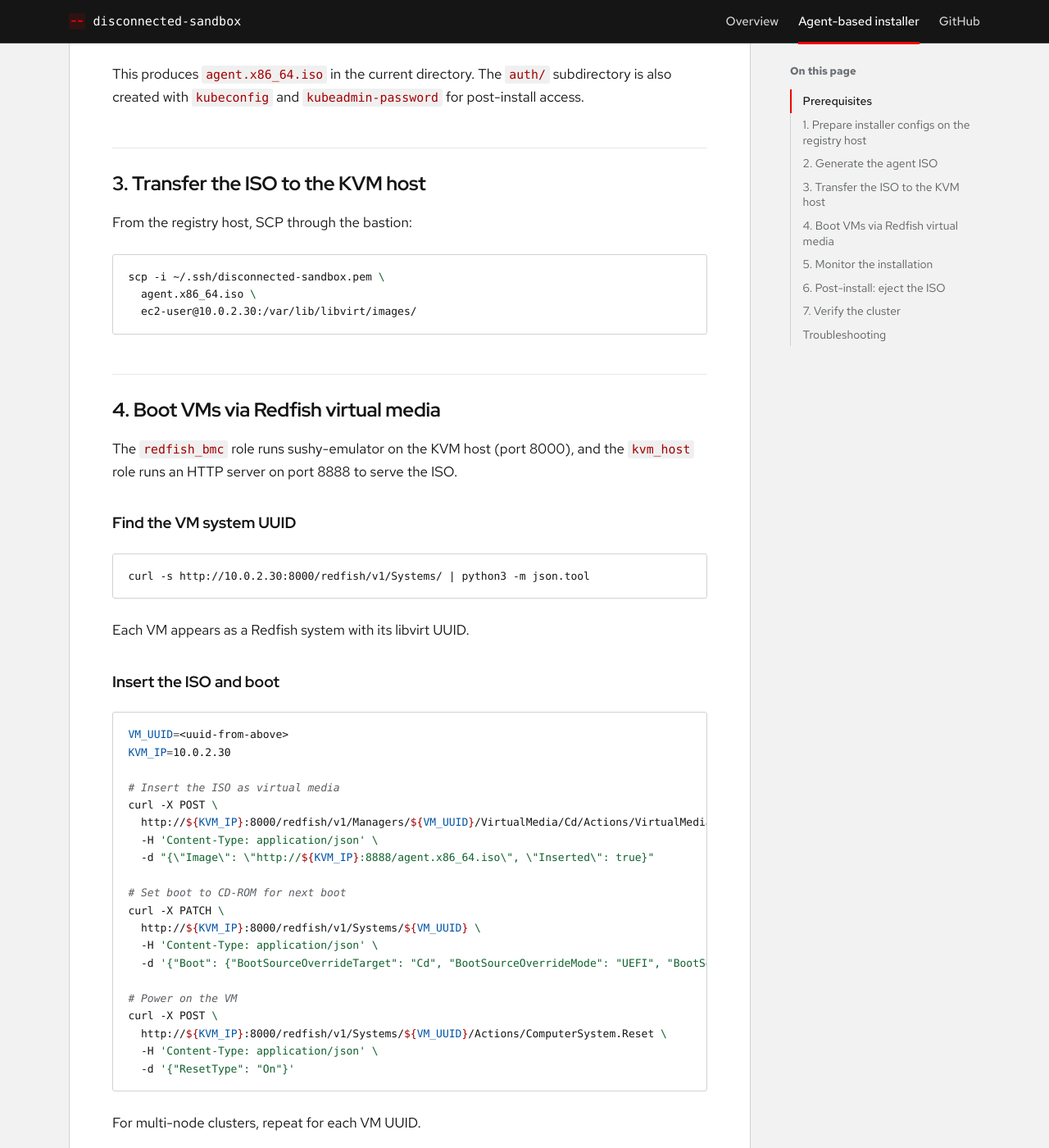
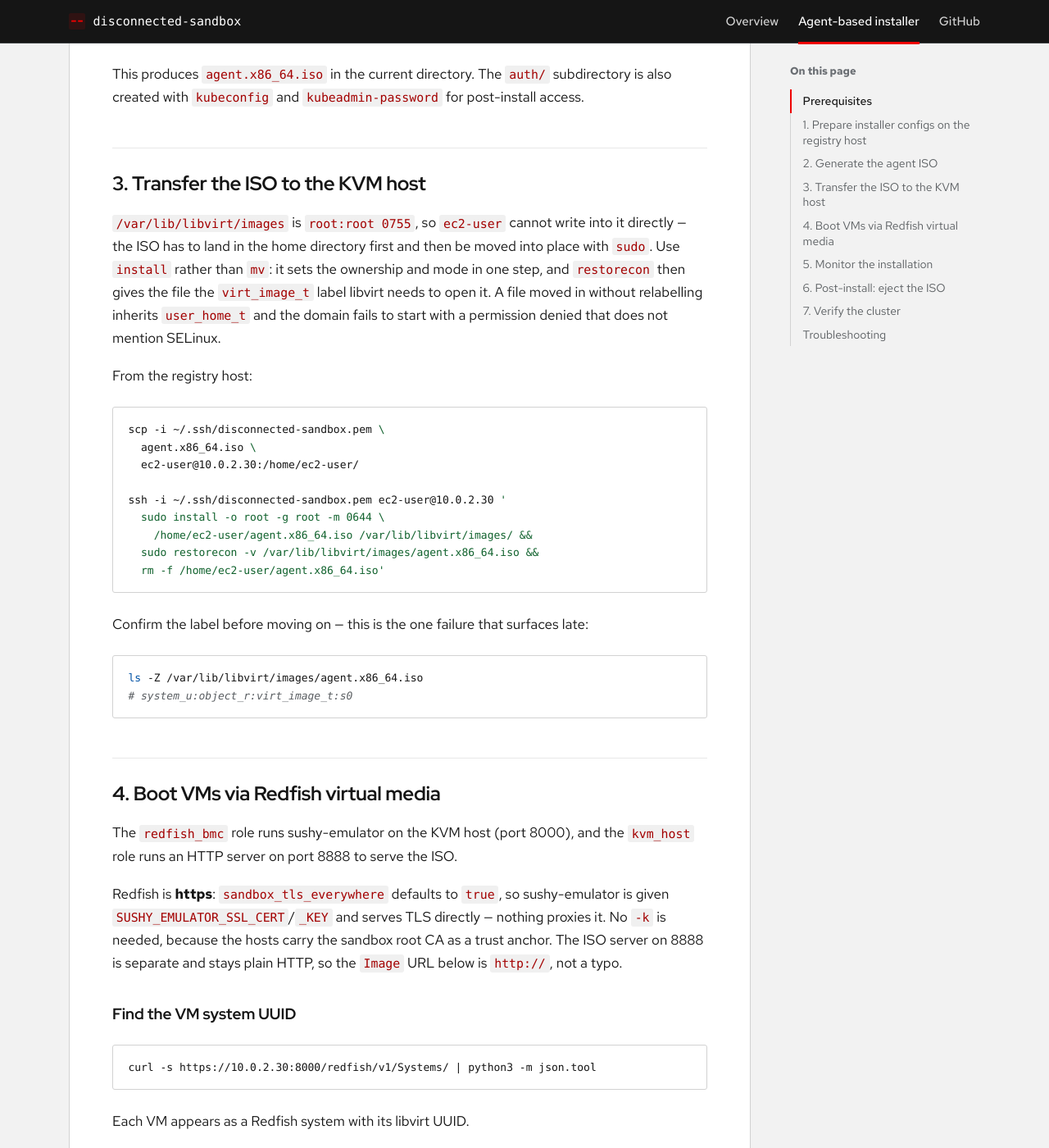
Before and after one commit to bgregori/disconnected-install-sandbox, a Jekyll site: the page built from docs/agent-based-install.md, in a window 1280 px wide and 1400 px high, scrolled down 4178 px. Shown: the whole window at 82% size. Built offline with Jekyll 4.4.1, drawn with Linux system fonts in a browser that asks for light colours; some web fonts are replaced; some of the changed text lies outside the part shown.

Commit message:
docs: correct three errors in the agent-based install guide
Found by following the guide literally on a live sandbox.

Redfish is https, not http: sandbox_tls_everywhere defaults on, so
sushy-emulator is handed SUSHY_EMULATOR_SSL_CERT/_KEY and terminates TLS
itself. The ISO server on 8888 is a plain http.server and stays http, which
is worth saying out loud now that the two schemes sit on adjacent lines.

VirtualMedia is at /redfish/v1/Systems/<uuid>/VirtualMedia/Cd, not under
Managers. The documented path 404s, and the failure is silent: the
boot-override and power-on calls that follow still return 204, so the VM
powers on with no media and sits at the UEFI shell. Adds -f to each curl so
the insert failure surfaces at the call, and a GET to confirm the media
attached before powering on.

/var/lib/libvirt/images is root:root 0755, so scp as ec2-user cannot write
there. Stage in the home directory, then sudo install and restorecon --
install rather than mv because a moved file keeps user_home_t and libvirt
fails to open it with an error that never mentions SELinux.

Also drops the note asking the reader to add registry egress by hand, now
that infra_security_groups does it, and fixes the same Redfish and scp
errors in the README quick reference.

Co-Authored-By: Claude Opus 5 <noreply@anthropic.com>

````diff
--- a/docs/agent-based-install.md
+++ b/docs/agent-based-install.md
@@ -168,12 +168,32 @@ is also created with `kubeconfig` and `kubeadmin-password` for post-install acce
 
 ## 3. Transfer the ISO to the KVM host
 
-From the registry host, SCP through the bastion:
+`/var/lib/libvirt/images` is `root:root 0755`, so `ec2-user` cannot write into it
+directly — the ISO has to land in the home directory first and then be moved into
+place with `sudo`. Use `install` rather than `mv`: it sets the ownership and mode
+in one step, and `restorecon` then gives the file the `virt_image_t` label libvirt
+needs to open it. A file moved in without relabelling inherits `user_home_t` and
+the domain fails to start with a permission denied that does not mention SELinux.
+
+From the registry host:
 
 ```bash
 scp -i ~/.ssh/disconnected-sandbox.pem \
   agent.x86_64.iso \
-  ec2-user@10.0.2.30:/var/lib/libvirt/images/
+  ec2-user@10.0.2.30:/home/ec2-user/
+
+ssh -i ~/.ssh/disconnected-sandbox.pem ec2-user@10.0.2.30 '
+  sudo install -o root -g root -m 0644 \
+    /home/ec2-user/agent.x86_64.iso /var/lib/libvirt/images/ &&
+  sudo restorecon -v /var/lib/libvirt/images/agent.x86_64.iso &&
+  rm -f /home/ec2-user/agent.x86_64.iso'
+```
+
+Confirm the label before moving on — this is the one failure that surfaces late:
+
+```bash
+ls -Z /var/lib/libvirt/images/agent.x86_64.iso
+# system_u:object_r:virt_image_t:s0
 ```
 
 ## 4. Boot VMs via Redfish virtual media
@@ -181,10 +201,16 @@ scp -i ~/.ssh/disconnected-sandbox.pem \
 The `redfish_bmc` role runs sushy-emulator on the KVM host (port 8000), and the
 `kvm_host` role runs an HTTP server on port 8888 to serve the ISO.
 
+Redfish is **https**: `sandbox_tls_everywhere` defaults to `true`, so sushy-emulator
+is given `SUSHY_EMULATOR_SSL_CERT`/`_KEY` and serves TLS directly — nothing proxies
+it. No `-k` is needed, because the hosts carry the sandbox root CA as a trust anchor.
+The ISO server on 8888 is separate and stays plain HTTP, so the `Image` URL below is
+`http://`, not a typo.
+
 ### Find the VM system UUID
 
 ```bash
-curl -s http://10.0.2.30:8000/redfish/v1/Systems/ | python3 -m json.tool
+curl -s https://10.0.2.30:8000/redfish/v1/Systems/ | python3 -m json.tool
 ```
 
 Each VM appears as a Redfish system with its libvirt UUID.
@@ -196,22 +222,37 @@ VM_UUID=<uuid-from-above>
 KVM_IP=10.0.2.30
 
 # Insert the ISO as virtual media
-curl -X POST \
-  http://${KVM_IP}:8000/redfish/v1/Managers/${VM_UUID}/VirtualMedia/Cd/Actions/VirtualMedia.InsertMedia \
+curl -f -X POST \
+  https://${KVM_IP}:8000/redfish/v1/Systems/${VM_UUID}/VirtualMedia/Cd/Actions/VirtualMedia.InsertMedia \
   -H 'Content-Type: application/json' \
   -d "{\"Image\": \"http://${KVM_IP}:8888/agent.x86_64.iso\", \"Inserted\": true}"
 
 # Set boot to CD-ROM for next boot
-curl -X PATCH \
-  http://${KVM_IP}:8000/redfish/v1/Systems/${VM_UUID} \
+curl -f -X PATCH \
+  https://${KVM_IP}:8000/redfish/v1/Systems/${VM_UUID} \
   -H 'Content-Type: application/json' \
   -d '{"Boot": {"BootSourceOverrideTarget": "Cd", "BootSourceOverrideMode": "UEFI", "BootSourceOverrideEnabled": "Once"}}'
 
 # Power on the VM
-curl -X POST \
-  http://${KVM_IP}:8000/redfish/v1/Systems/${VM_UUID}/Actions/ComputerSystem.Reset \
+curl -f -X POST \
+  https://${KVM_IP}:8000/redfish/v1/Systems/${VM_UUID}/Actions/ComputerSystem.Reset \
   -H 'Content-Type: application/json' \
   -d '{"ResetType": "On"}'
+```
+
+> **VirtualMedia lives under `Systems`, not `Managers`.** This emulator exposes it
+> at `/redfish/v1/Systems/<uuid>/VirtualMedia/Cd`; the `Managers` path returns 404.
+> That 404 is easy to miss, because the boot-override and power-on calls that follow
+> it still return 204 — the VM powers on correctly with no media attached and sits
+> at the UEFI shell or PXE-boots instead. Hence `-f` on each curl above: without it
+> the insert failure is silent and only shows up minutes later on the VNC console.
+
+Confirm the media actually attached before powering on:
+
+```bash
+curl -s https://${KVM_IP}:8000/redfish/v1/Systems/${VM_UUID}/VirtualMedia/Cd \
+  | python3 -m json.tool
+# "Inserted": true, "Image": "http://10.0.2.30:8888/agent.x86_64.iso"
 ```
 
 For multi-node clusters, repeat for each VM UUID.
@@ -243,8 +284,11 @@ openshift-install agent wait-for bootstrap-complete --dir . --log-level info
 openshift-install agent wait-for install-complete --dir . --log-level info
 ```
 
-> These commands require network connectivity from the registry to the VM (port 22).
-> The registry security group must have egress to the node IPs.
+> These need the registry to reach the nodes directly: 22 for `openshift-install
+> gather`, 6443 for the API before the VIP is live, and 8090 for the
+> assisted-service REST API that `agent wait-for bootstrap-complete` polls on the
+> rendezvous node. `infra_security_groups` opens all three, per node, derived from
+> `ocp_nodes` — nothing to add by hand.
 
 ### From the KVM host (VNC or SSH)
 
````
Also changed, not shown: README.md.
